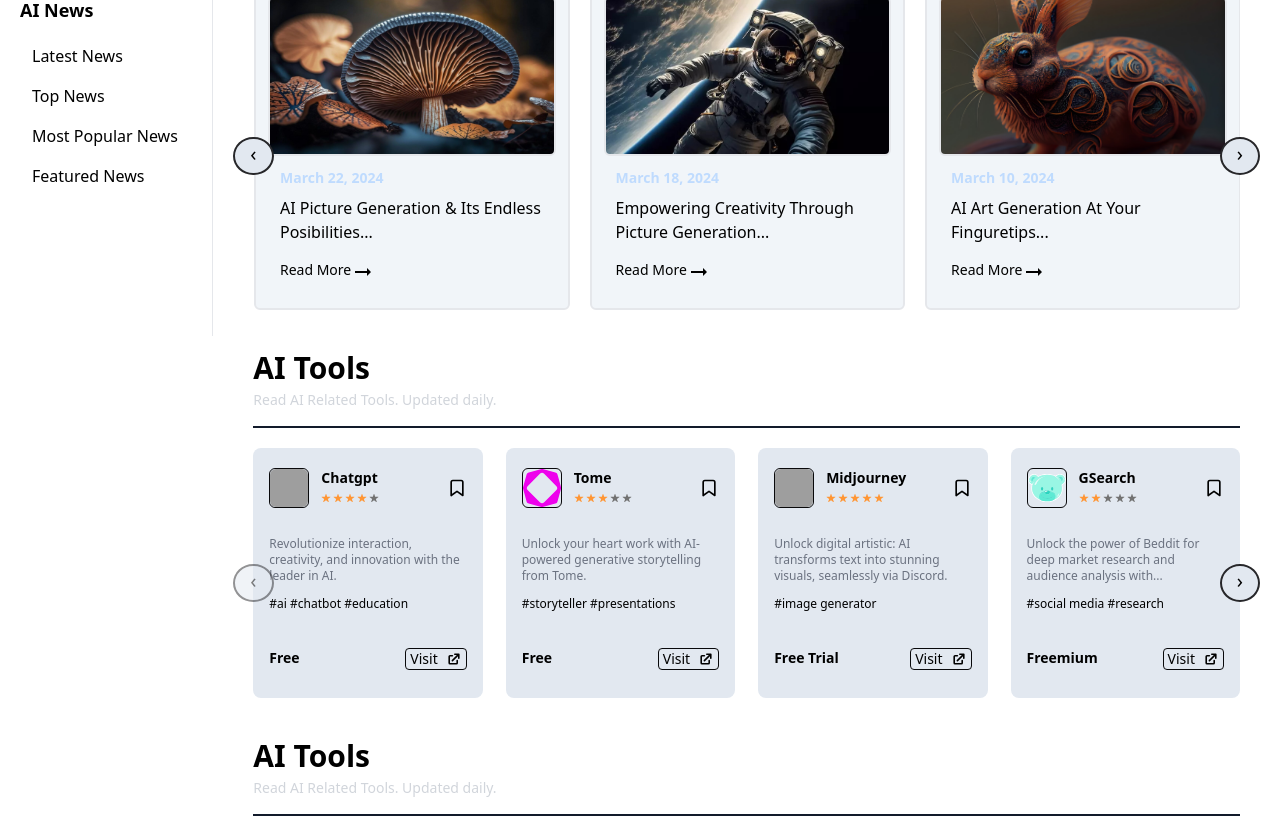
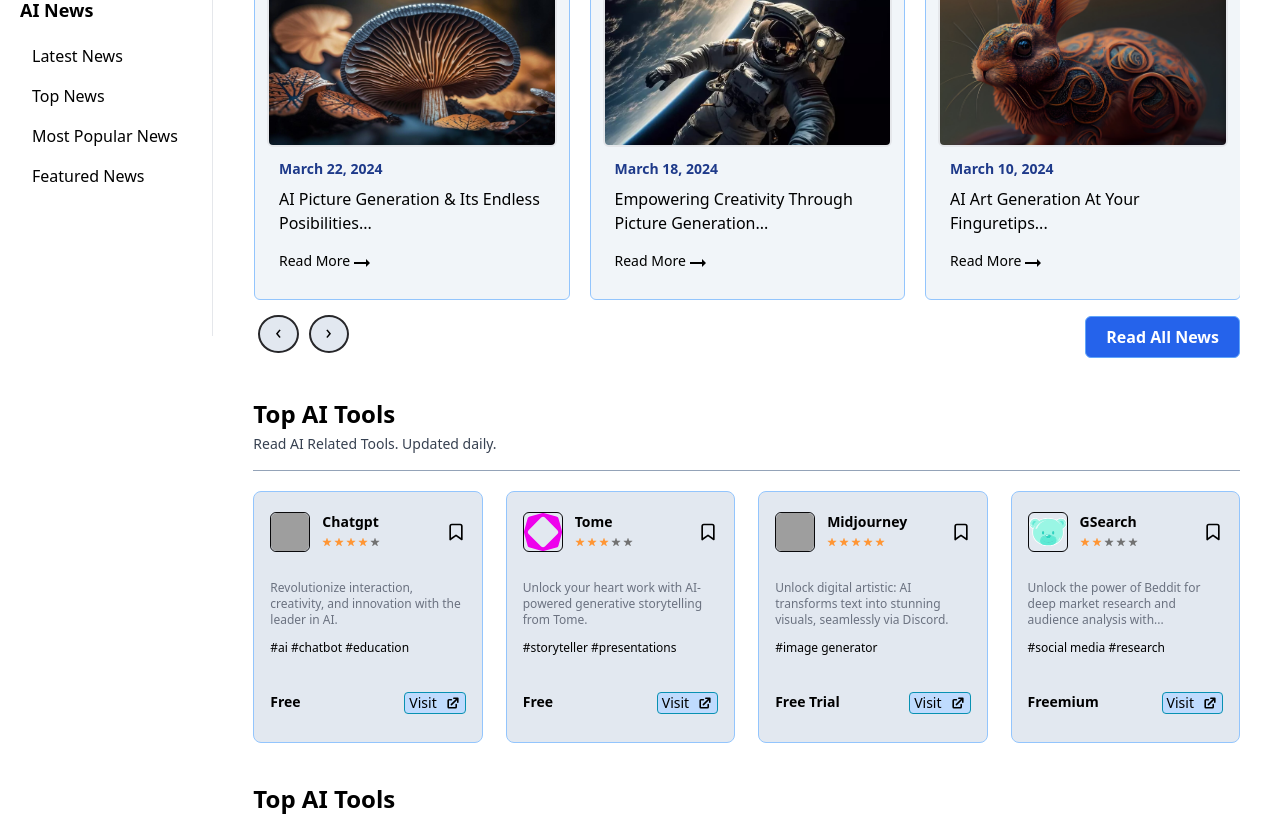
Before and after one commit to FutureAIPower64/FutureAIPower-v0.0.1, a React (Vite) app: page / in a window 1280 px wide. Shown: the part 600-1418 px from the top of the page. Built offline with nearby package versions, Linux system fonts and the light colour scheme; grey boxes are pictures that could not be loaded.

Commit message:
hover effect and color set by sahil

```diff
--- a/src/App.css
+++ b/src/App.css
@@ -8,7 +8,8 @@
 }
 
 
-.AI_Tools.owl-carousel .owl-nav button {
+.AI_Tools.owl-carousel .owl-nav button,
+.news_Slider.owl-carousel .owl-nav button {
     border-radius: 50%;
 }
 
@@ -39,3 +40,20 @@
     color: white !important;
     background-color: black !important;
 }
+/* news slider button ---------------------------------------------------------------- */
+.news_Slider.owl-theme .owl-nav {
+    position: absolute;
+    left: 0;
+}
+@media only screen and (max-width: 426px) {
+    .news_Slider.owl-theme .owl-nav {
+        position: absolute;
+        left: 50%;
+        transform: translateX(-50%);
+    }
+    #light .owl-nav button span {
+        font-size: 18px;
+        padding: 0px 12px;
+
+    }
+}
--- a/src/components/BlogHead.jsx
+++ b/src/components/BlogHead.jsx
@@ -2,9 +2,9 @@
 
 function BlogHead({ head, desc }) {
     return (
-        <div className='dark:text-white pb-2 mb-5' style={{borderBottom: '2px solid #121b2b'}}>
-            <h1 className='text-3xl font-semibold pb-1'>{head}</h1>
-            <h5 className='text-dark-text text-sm text-gray-300 pb-2'>{desc}</h5>
+        <div className='dark:text-white pb-2 mb-5 border-b-1 border-slate-400  dark:border-card-border'>
+            <h1 className='text-2xl font-semibold pb-1 '>{head}</h1>
+            <h5 className='text-dark-text text-gray-700 text-sm dark:text-blue-100 pb-2'>{desc}</h5>
         </div>
     )
 }
--- a/src/components/Cards.jsx
+++ b/src/components/Cards.jsx
@@ -23,11 +23,11 @@
     return (
         <>
             <div className='pt-10 px-10'>
-                <BlogHead head={'AI Tools'} desc={'Read AI Related Tools. Updated daily.'} ></BlogHead>
-                <OwlCarousel className='owl-theme AI_Tools' id='light' nav margin={23} dots={false} responsive={{ 0: { items: 1 }, 500: { items: 2 }, 900: { items: 3 }, 1100: { items: 4 }, 1299: { items: 5 } }}>
+                <BlogHead head={'Top AI Tools'} desc={'Read AI Related Tools. Updated daily.'} ></BlogHead>
+                <OwlCarousel className='owl-theme AI_Tools' id='light' nav={false} margin={23} dots={false} responsive={{ 0: { items: 1 }, 500: { items: 2 }, 900: { items: 3 }, 1100: { items: 4 }, 1299: { items: 5 } }}>
                     {
                         cards.map((card) => (
-                            <div className='rounded-lg px-4 py-3  dark:bg-card-color dark:text-white w-full bg-slate-200  border dark:border-card-border'>
+                            <div className='rounded-lg px-4 py-3  dark:bg-card-color dark:text-white w-full bg-slate-200  border-1 border-blue-300  dark:border-card-border hover:border-blue-500 duration-300'>
                                 <div className='flex justify-between items-center  h-14'>
                                     <div className='flex'>
                                         <div className='w-10 h-10 rounded-md me-3 dark:border-slate-50 border-1 border-dark-black'>
@@ -56,10 +56,10 @@
                                 </div>
                                 <div className='flex justify-between my-4' >
                                     <p className='text-md font-semibold text-sm'>{card.buttonText}</p>
-                                    <div className='flex items-center px-1 rounded dark:bg-blue-600 dark:border-card-color border-1 border-dark-black'>
-                                        <p className='text-md me-2 text-sm'>Visit</p>
+                                    <buttton className='flex items-center px-1 rounded cursor-pointer dark:bg-blue-500 dark:text-black dark:font-semibold bg-blue-200 hover:bg-blue-600 hover:text-white duration-300 dark:border-card-color border-1 border-cyan-600'>
+                                        <p className='text-sm me-2 '>Visit</p>
                                         <HiExternalLink ></HiExternalLink>
-                                    </div>
+                                    </buttton>
                                 </div>
                             </div>
                         ))
--- a/src/components/News.jsx
+++ b/src/components/News.jsx
@@ -41,32 +41,35 @@
         },
     ]
 
-    useEffect(()=>{
-        if(mode === "dark"){
-        var btn1 = document.getElementsByClassName('owl-prev')[1];
-        var btn2 = document.getElementsByClassName('owl-next')[1];
-        btn1.classList.add("bg-dark-color");
-        btn2.classList.add("bg-dark-color");
+    useEffect(() => {
+        if (mode === "dark") {
+            var btn1 = document.getElementsByClassName('owl-prev')[1];
+            var btn2 = document.getElementsByClassName('owl-next')[1];
+            btn1.classList.add("bg-dark-color");
+            btn2.classList.add("bg-dark-color");
         }
-    },[mode])
+    }, [mode])
     return (
         <div className='pt-10 px-10'>
             <BlogHead head={'AI News'} desc={'Read AI Related News. Updated daily.'} />
-            <OwlCarousel className='owl-theme AI_Tools' id='light' nav margin={20} dots={false} loop  responsive={{ 0: { items: 1 }, 600: { items: 2 }, 1024: { items: 3 }, 1299: { items: 4 } }} >
+            <OwlCarousel className='owl-theme news_Slider' id='light' nav margin={20} dots={false} loop responsive={{ 0: { items: 1 }, 600: { items: 2 }, 1024: { items: 3 }, 1299: { items: 4 } }} >
                 {newsData &&
                     newsData.map((ele, ind) => {
                         return (
-                            <div key={ind} className='dark:text-white dark:bg-transparent dark:border-card-border bg-slate-100 text-black p-3 rounded-md' style={{borderWidth:"2px",borderStyle:"solid"}}>
-                                <img src={ele.img} className='w-full rounded-md h-[160px] border-1 dark:border-card-border' alt="" style={{borderWidth:"2px",borderStyle:"solid"}} />
+                            <div key={ind} className='dark:text-white dark:bg-transparent dark:border-card-border bg-slate-100 border-blue-300 hover:border-blue-500 duration-300 hover:border-1 text-black p-3 rounded-md' style={{ borderWidth: "1px", borderStyle: "solid" }}>
+                                <img src={ele.img} className='w-full rounded-md h-[160px] dark:border-card-border ' alt="" style={{ borderWidth: "2px", borderStyle: "solid" }} />
                                 <div className='p-3'>
-                                    <p className='text-sm font-semibold text-blue-200 pb-2'>{ele.date}</p>
+                                    <p className='text-sm font-semibold text-blue-900 dark:text-blue-200 pb-2'>{ele.date}</p>
                                     <p className='h-12 text-md'>{ele.desc}</p>
-                                    <button className='flex items-top gap-0 text-sm mt-4'>Read More <MdOutlineArrowRightAlt className='text-2xl'/> </button>
+                                    <button className='flex items-top gap-0 text-sm mt-4 '>Read More <MdOutlineArrowRightAlt className='text-2xl' /> </button>
                                 </div>
                             </div>
                         )
                     })}
             </OwlCarousel>
+            <div className="flex justify-center md:justify-end mt-14 md:mt-4">
+                <button className='py-2 px-5 border-1 dark:bg-white dark:text-black font-semibold dark:border-main-border border-blue-400 text-white bg-blue-600 rounded-md'>Read All News</button>
+            </div>
         </div>
     )
 }
```
